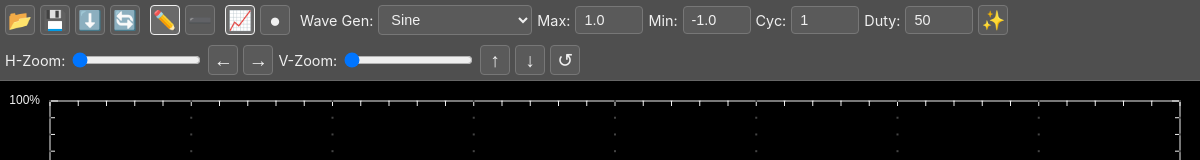
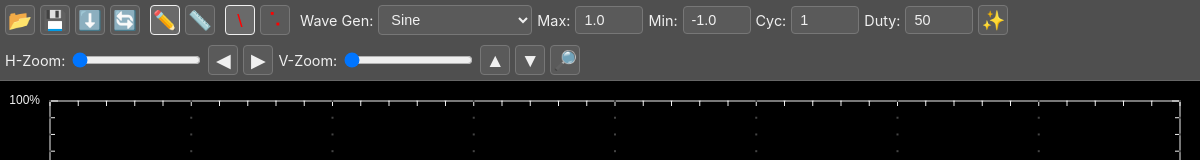
Before and after one commit to batk0/OsciloForge, an Electron app: page index.html in a window 1200 px wide. Shown: the top 160 px of the page. Drawn offline with Linux system fonts and the light colour scheme.

Commit message:
fix: Update UI buttons
Signed-off-by: Anton Kaiukov <batkowm@gmail.com>

```diff
--- a/index.html
+++ b/index.html
@@ -16,12 +16,12 @@
 
     <div class="toolbar-group">
       <button id="edit-mode-freehand" class="toggle-button" title="Freehand Drawing">✏️</button>
-      <button id="edit-mode-line" class="toggle-button" title="Line Drawing">➖</button>
+      <button id="edit-mode-line" class="toggle-button" title="Line Drawing">📏</button>
     </div>
 
     <div class="toolbar-group">
-      <button id="draw-style-line" class="toggle-button" title="Draw Waveform as Line">📈</button>
-      <button id="draw-style-dots" class="toggle-button" title="Draw Waveform as Dots">●</button>
+      <button id="draw-style-line" class="toggle-button" title="Draw Waveform as Line">\</button>
+      <button id="draw-style-dots" class="toggle-button" title="Draw Waveform as Dots">⠡</button>
     </div>
 
     <div class="toolbar-group">
@@ -50,13 +50,13 @@
     <div class="toolbar-group">
       <label for="h-zoom">H-Zoom:</label>
       <input type="range" id="h-zoom" min="1" max="20" value="1" step="0.1" title="Adjust Horizontal Zoom">
-      <button id="shift-left-btn" title="Shift Left">←</button>
-      <button id="shift-right-btn" title="Shift Right">→</button>
+      <button id="shift-left-btn" title="Shift Left">◀︎</button>
+      <button id="shift-right-btn" title="Shift Right">▶︎</button>
       <label for="v-zoom">V-Zoom:</label>
       <input type="range" id="v-zoom" min="1" max="10" value="1" step="1" title="Adjust Vertical Zoom">
-      <button id="shift-up-btn" title="Shift Up">↑</button>
-      <button id="shift-down-btn" title="Shift Down">↓</button>
-      <button id="zoom-reset-btn" title="Reset Zoom">↺</button>
+      <button id="shift-up-btn" title="Shift Up">▲</button>
+      <button id="shift-down-btn" title="Shift Down">▼</button>
+      <button id="zoom-reset-btn" title="Reset Zoom">🔎</button>
     </div>
   </div>
 
--- a/style.css
+++ b/style.css
@@ -45,6 +45,9 @@ button {
   border-radius: 4px;
   cursor: pointer;
 }
+button[id^=draw-style] {
+  color: #f00;
+}
 
 select,
 input[type="number"] {
```
